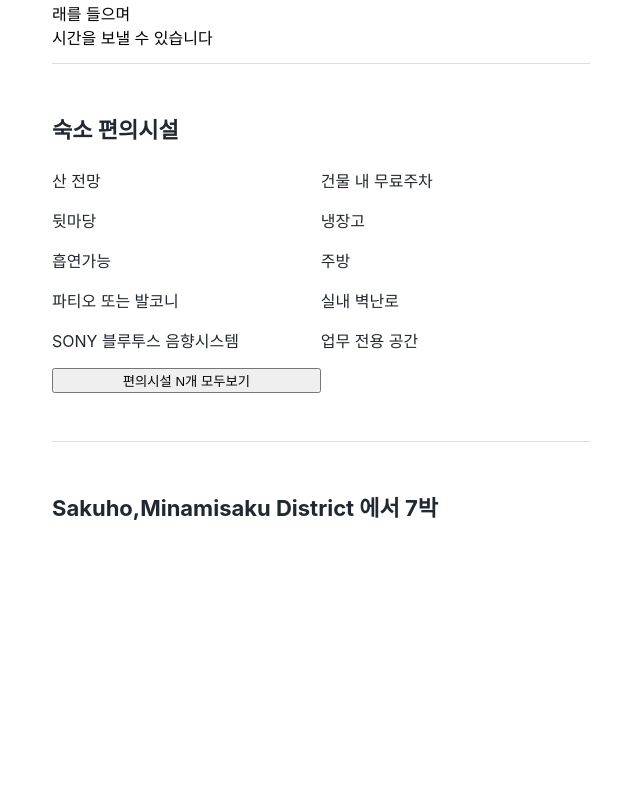
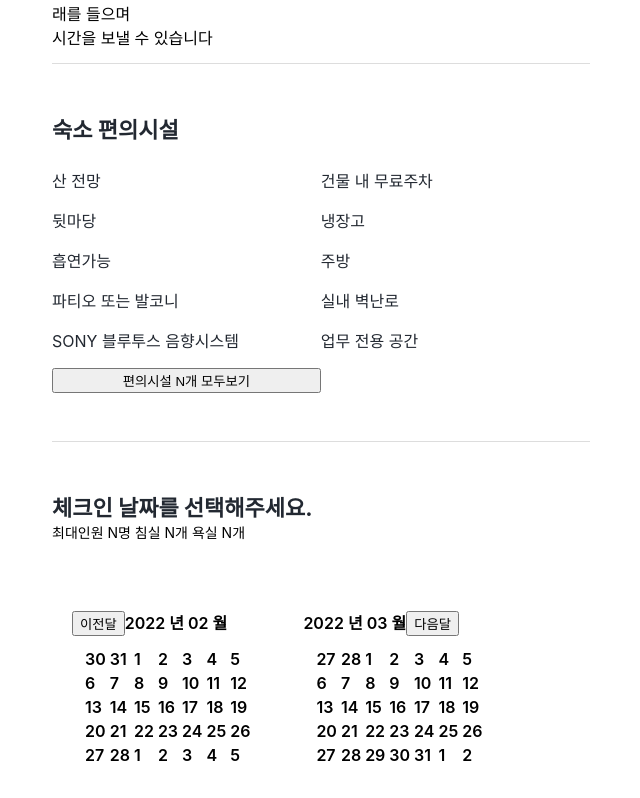
Before and after one commit to zinny22/cloneAirBnB, a React (Create React App) app: page /detail in a window 1280 px wide. Shown: the part 1291-2089 px from the top of the page, without its empty margins (140-780 px from the left). Before the commit the page ends 1885 px from the top, so only its background shows below. Built offline with nearby package versions, Linux system fonts and the light colour scheme.

Commit message:
달력css작업전

```diff
--- a/package.json
+++ b/package.json
@@ -13,6 +13,7 @@
     "@testing-library/user-event": "^13.2.1",
     "axios": "^0.26.0",
     "connected-react-router": "^6.9.2",
+    "create-react-class": "^15.7.0",
     "history": "^5.2.0",
     "immer": "^9.0.12",
     "moment": "^2.29.1",
--- /dev/null
+++ b/src/components/Calendar.js
@@ -0,0 +1,89 @@
+import React from "react";
+import { useState } from "react";
+import moment from 'moment';
+import { Grid } from "../elements";
+
+const Calender = () => {
+    const [getMoment, setMoment] = useState(moment());
+    const today = getMoment //today == moment()
+    const nextMonth = getMoment.clone().add(1, 'month')
+    const firstWeek = today.clone().startOf('month').week();
+    const lastWeek = today.clone().endOf('month').week() === 1 ? 53 : today.clone().endOf('month').week();
+    const nextMonthFirstWeek = nextMonth.startOf('month').week()
+    const nextMonthLastWeek = nextMonth.endOf('month').week() === 1 ? 53 : nextMonth.endOf('month').week();
+
+    const calenderArr =() => {
+        let result = [];
+        let week = firstWeek;
+        for (week; week <= lastWeek; week++) {
+            result = result.concat(
+                <tr key={week}>
+                    {Array(7).fill(0).map((d, idx)=>{
+                        let days =
+                        today.clone().startOf('year')
+                             .week(week)
+                             .startOf('week')
+                             .add(idx, 'day');
+                            return(
+                                    <td key ={idx}>
+                                        <span>{days.format('D')}</span>
+                                    </td>
+                            )
+
+                    })}
+                </tr>);
+        }
+        return result;
+    }
+    const calenderArrNextMonth =() => {
+        let result = [];
+        let week = nextMonthFirstWeek;
+        for (week; week <= nextMonthLastWeek; week++) {
+            result = result.concat(
+                <tr key={week}>
+                    {Array(7).fill(0).map((d, idx)=>{
+                        let days =
+                        nextMonth.startOf('year')
+                             .week(week)
+                             .startOf('week')
+                             .add(idx, 'day');
+                            return(
+                                    <td key ={idx}>
+                                        <span>{days.format('D')}</span>
+                                    </td>
+                            )
+
+                    })}
+                </tr>);
+        }
+        return result;
+    }
+
+    return (
+        <React.Fragment>
+            <div style={{display: "flex", fontWeight: "600"}}>
+            <div style={{margin : "20px"}}>
+                <button onClick={()=>{setMoment(getMoment.clone().subtract(1, 'month'))}}>이전달</button>
+                <span>{today.format('YYYY 년 MM 월')}</span>
+                    <table style={{padding: "10px"}}>
+                        <tbody>
+                        {calenderArr()}
+                        </tbody>
+                    </table>
+            </div>
+            <div style={{margin: "20px"}}>
+                <span>{nextMonth.format('YYYY 년 MM 월')}</span>
+                <button onClick={()=>{setMoment(getMoment.clone().add(1, 'month'))}}>다음달</button>
+                    <table style={{padding:"10px"}}>
+                        <tbody>
+                        {calenderArrNextMonth()}
+                        </tbody>
+                    </table>
+            </div>
+            </div>
+        </React.Fragment>
+    )
+
+}
+
+export default Calender;
--- a/src/pages/Detail.js
+++ b/src/pages/Detail.js
@@ -1,6 +1,7 @@
 import React from "react";
 import styled from "styled-components";
 import {Grid , Text, Image, Button} from "../elements"
+import Calendar from "../components/Calendar"
 
 const Detail = (props) => {
     return (
@@ -29,7 +30,7 @@ const Detail = (props) => {
             <Text bold size ="22px">
                 user님이 호스팅하는 초소형 주택
                 <br/>
-                <span style={{fontSize: "14px", fontWeight: "400"}}>
+                <span style={{fontSize: "16px", fontWeight: "400"}}>
                 최대인원 N명 침실 N개 욕실 N개
                 </span>
             </Text>
@@ -122,10 +123,14 @@ const Detail = (props) => {
         </Grid>
         <Hr/>
         <Grid padding = "48px 0px 48px 0px">
-        <Text margin = "0px 0px 24px 0px " bold size = "22px">
-            Sakuho,Minamisaku District 에서 7박
+        <Text margin = "0px" bold size = "22px">
+            체크인 날짜를 선택해주세요.
         </Text>
+        <span style={{padding : "8px 0px 0px 0px", fontSize: "14px", fontWeight: "400"}}>
+                최대인원 N명 침실 N개 욕실 N개
+        </span>
         </Grid>
+        <Calendar/>
         </LeftGrid>
 
 
--- a/src/shared/App.js
+++ b/src/shared/App.js
@@ -13,6 +13,7 @@ import {Grid} from "../elements";
 import Header from "../components/Header";
 // import PostWrite from '../pages/PostWrite';
 // import PostDetail from '../pages/PostDetail';
+import Calendar from "../components/Calendar"
 
 function App() {
   return (
@@ -25,7 +26,7 @@ function App() {
           {/* <Route path="/signup" exact component={Signup}/> */}
           {/* <Route path="/write" exact component={PostWrite}/> */}
           <Route path="/detail" exact component={Detail}/>
-          {/* <Route path="/noti" exact component={Notification}/> */}
+          <Route path="/Calendar" exact component={Calendar}/>
         </ConnectedRouter>
       </Grid>
     </React.Fragment>
```
Also changed, not shown: 1 other file (tests, documents, lock files or other folders).
